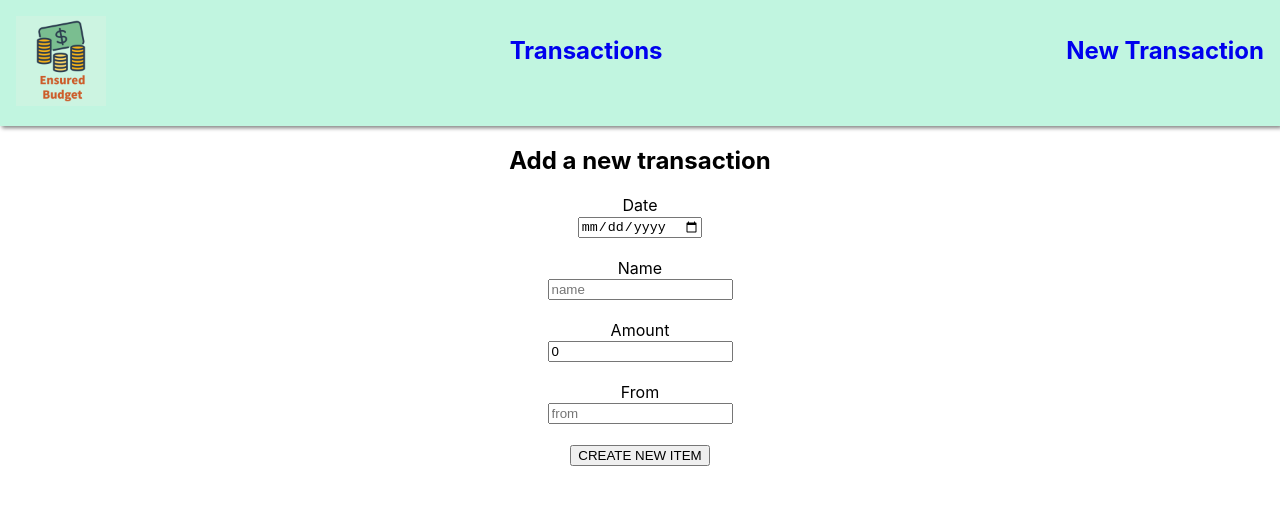
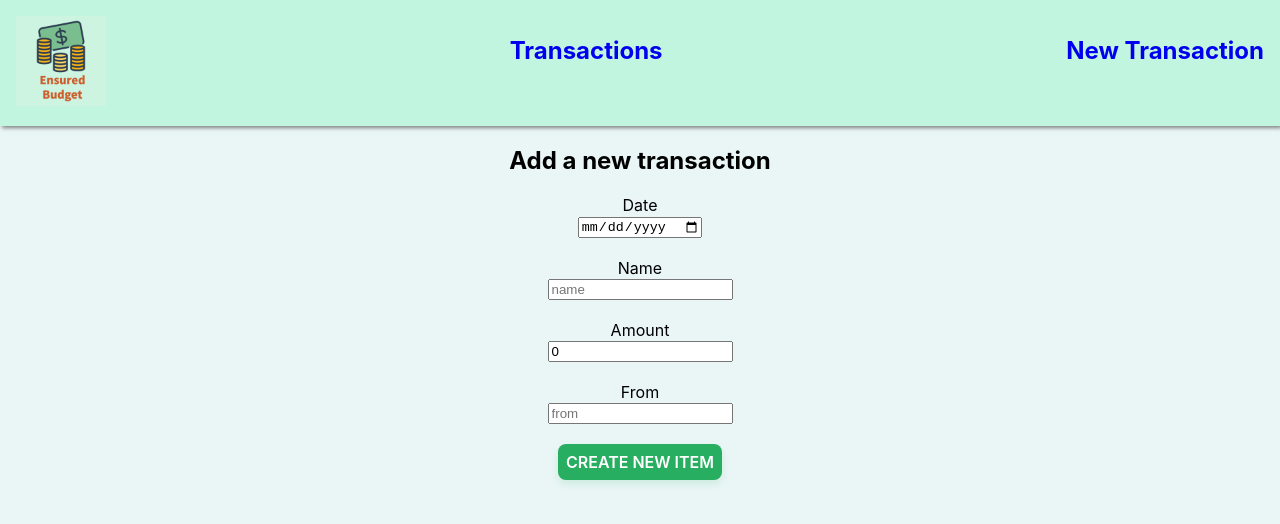
Before and after one commit to liliwu8/lilys-react-budget-app, a React (Create React App) app: page /transactions/new in a window 1280 px wide. Shown: the top 524 px of the page. Built offline with nearby package versions, Linux system fonts and the light colour scheme; no server answers.

Commit message:
background color

```diff
--- a/src/App.css
+++ b/src/App.css
@@ -1,5 +1,6 @@
 .App{
     text-align: center;
+
 }
 
 a{
--- /dev/null
+++ b/src/Components/NewTransactionsForm.css
@@ -0,0 +1,46 @@
+.button {
+  appearance: none;
+  backface-visibility: hidden;
+  background-color: #27ae60;
+  border-radius: 8px;
+  border-style: none;
+  box-shadow: rgba(39, 174, 96, .15) 0 4px 9px;
+  box-sizing: border-box;
+  color: #fff;
+  cursor: pointer;
+  display: inline-block;
+  font-family: Inter,-apple-system,system-ui,"Segoe UI",Helvetica,Arial,sans-serif;
+  font-size: 16px;
+  font-weight: 600;
+  letter-spacing: normal;
+  /* line-height: 1.5; */
+  outline: none;
+  overflow: hidden;
+  padding:  8px;
+  position: relative;
+  text-align: center;
+  text-decoration: none;
+  transform: translate3d(0, 0, 0);
+  transition: all .3s;
+  user-select: none;
+  -webkit-user-select: none;
+  touch-action: manipulation;
+  vertical-align: top;
+  white-space: nowrap;
+}
+
+.button:hover {
+  background-color: #1e8449;
+  opacity: 1;
+  transform: translateY(0);
+  transition-duration: .35s;
+}
+
+.button:active {
+  transform: translateY(2px);
+  transition-duration: .35s;
+}
+
+.button:hover {
+  box-shadow: rgba(39, 174, 96, .2) 0 6px 12px;
+}
--- a/src/Components/NewTransactionsForm.js
+++ b/src/Components/NewTransactionsForm.js
@@ -1,6 +1,7 @@
 import axios from 'axios'
 import { useState } from 'react'
 import { useNavigate } from 'react-router-dom'
+import './NewTransactionsForm.css'
 const API = process.env.REACT_APP_API_URL
 
 function NewTransactionForm() {
@@ -84,7 +85,7 @@ function NewTransactionForm() {
         />
         <br />
         <br />
-        <input type='submit' value='CREATE NEW ITEM' />
+        <input type='submit' value='CREATE NEW ITEM' className='button' />
       </form>
     </div>
   )
--- /dev/null
+++ b/src/Components/TransactionsDetails.css
@@ -0,0 +1,95 @@
+
+.button {
+  appearance: none;
+  backface-visibility: hidden;
+  background-color: #27ae60;
+  border-radius: 8px;
+  border-style: none;
+  box-shadow: rgba(39, 174, 96, .15) 0 4px 9px;
+  box-sizing: border-box;
+  color: #fff;
+  cursor: pointer;
+  display: inline-block;
+  font-family: Inter,-apple-system,system-ui,"Segoe UI",Helvetica,Arial,sans-serif;
+  font-size: 16px;
+  font-weight: 600;
+  letter-spacing: normal;
+  /* line-height: 1.5; */
+  outline: none;
+  overflow: hidden;
+  padding:  8px;
+  position: relative;
+  text-align: center;
+  text-decoration: none;
+  transform: translate3d(0, 0, 0);
+  transition: all .3s;
+  user-select: none;
+  -webkit-user-select: none;
+  touch-action: manipulation;
+  vertical-align: top;
+  white-space: nowrap;
+}
+
+.button:hover {
+  background-color: #1e8449;
+  opacity: 1;
+  transform: translateY(0);
+  transition-duration: .35s;
+}
+
+.button:active {
+  transform: translateY(2px);
+  transition-duration: .35s;
+}
+
+.button:hover {
+  box-shadow: rgba(39, 174, 96, .2) 0 6px 12px;
+}
+
+
+.delete {
+  appearance: none;
+  backface-visibility: hidden;
+  background-color: #EB4747;
+  border-radius: 8px;
+  border-style: none;
+  box-shadow: rgba(39, 174, 96, .15) 0 4px 9px;
+  box-sizing: border-box;
+  color: #fff;
+  cursor: pointer;
+  display: inline-block;
+  font-family: Inter,-apple-system,system-ui,"Segoe UI",Helvetica,Arial,sans-serif;
+  font-size: 16px;
+  font-weight: 600;
+  letter-spacing: normal;
+  /* line-height: 1.5; */
+  outline: none;
+  overflow: hidden;
+  padding:  8px;
+  position: relative;
+  text-align: center;
+  text-decoration: none;
+  transform: translate3d(0, 0, 0);
+  transition: all .3s;
+  user-select: none;
+  -webkit-user-select: none;
+  touch-action: manipulation;
+  vertical-align: top;
+  white-space: nowrap;
+}
+
+.delete:hover {
+  background-color: #EB1D36;
+  opacity: 1;
+  transform: translateY(0);
+  transition-duration: .35s;
+}
+
+.delete:active {
+  transform: translateY(2px);
+  transition-duration: .35s;
+}
+
+.delete:hover {
+  box-shadow: rgba(39, 174, 96, .2) 0 6px 12px;
+}
--- a/src/Components/TransactionsDetails.js
+++ b/src/Components/TransactionsDetails.js
@@ -2,6 +2,7 @@ import { useEffect, useState } from 'react'
 import { useNavigate, useParams } from 'react-router-dom'
 import { Link } from 'react-router-dom'
 import axios from 'axios'
+import './TransactionsDetails.css'
 let API = process.env.REACT_APP_API_URL
 
 function TransactionsDetails() {
@@ -47,12 +48,12 @@ function TransactionsDetails() {
       <p>Category: {transaction.category}</p>
       <div className='showNavigation'>
         <Link to={`/transactions`}>
-          <button>Back</button>
+          <button className='button'>Back</button>
         </Link>{' '}
         <Link to={`/transactions/${index}/edit`}>
-          <button>Edit</button>
+          <button className='button'>Edit</button>
         </Link>{' '}
-        <button onClick={handleDelete}>Delete</button>
+        <button onClick={handleDelete} className='delete'>Delete</button>
       </div>
     </article>
   )
--- a/src/index.css
+++ b/src/index.css
@@ -5,6 +5,7 @@ body {
     sans-serif;
   -webkit-font-smoothing: antialiased;
   -moz-osx-font-smoothing: grayscale;
+  background-color: #eaf6f6;
 }
 
 code {
```
